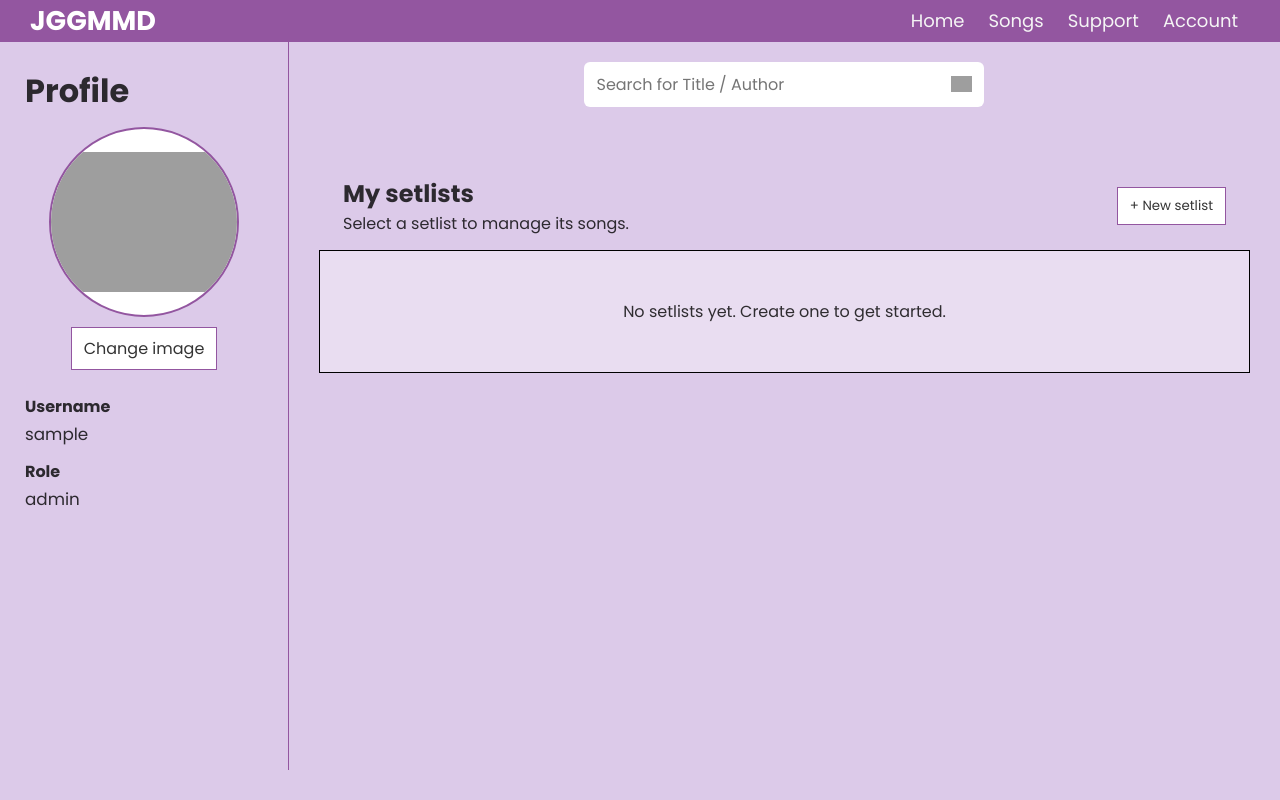
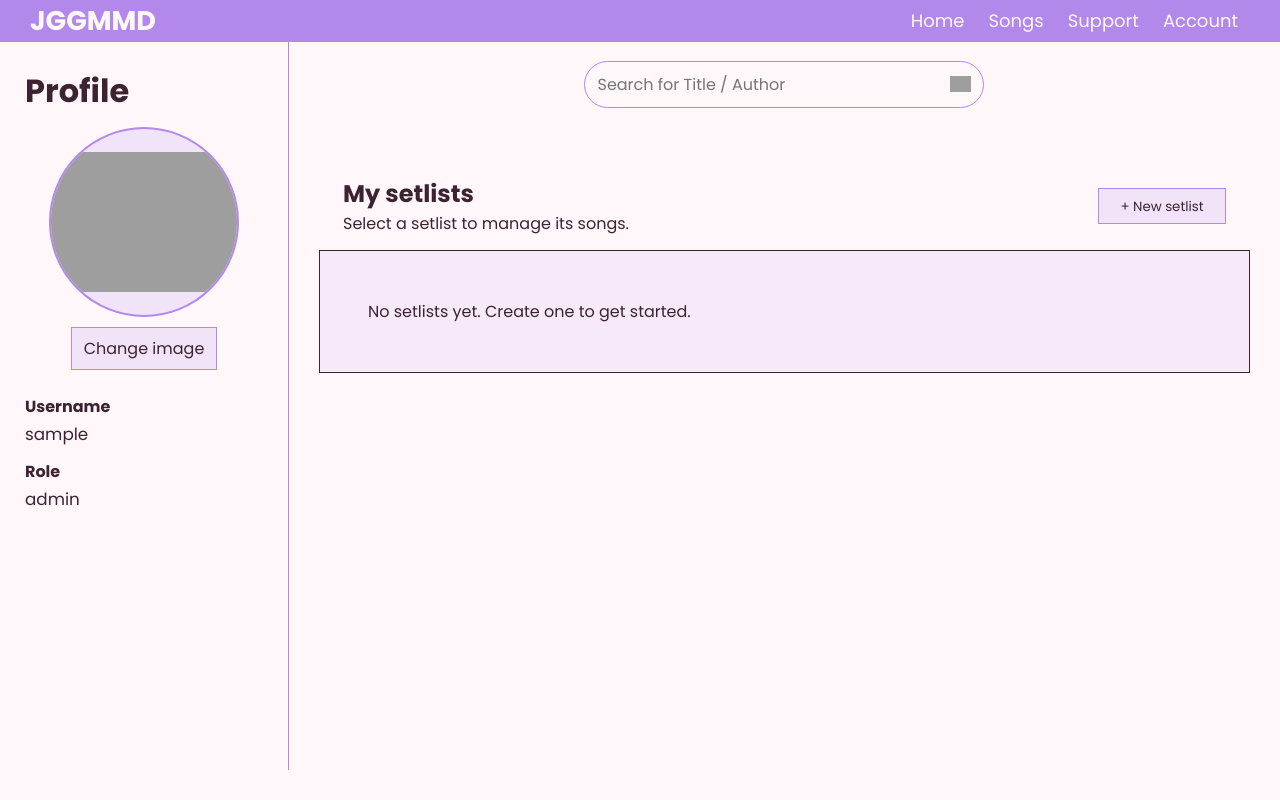
Before and after one commit to Dino0207/JGGMMD, a PHP site: page /musician.php in a window 1280 px wide. Run offline with PHP 8.4, Linux system fonts and the light colour scheme; the visitor is signed in with stand-in values (Sample User, id 1); tables that the repository leaves empty or names only in its code hold one stand-in row (values such as "Sample post"); data that the repository does not hold is empty; some libraries are stand-ins or nearby versions; grey boxes are pictures that could not be loaded.

Commit message:
fixed stuffs

```diff
--- a/frontend/musician.php
+++ b/frontend/musician.php
@@ -19,13 +19,13 @@ if (!empty($_SESSION['username'])) {
     <link rel="stylesheet" href="styles.css">
 </head>
 <body>
-    <div class="hamburger">
-        <span></span>
-        <span></span>
-        <span></span>
-    </div>
     <nav class="navbar">
         <h2>JGGMMD</h2>
+        <button type="button" class="hamburger" aria-label="Toggle navigation" aria-expanded="false">
+            <span></span>
+            <span></span>
+            <span></span>
+        </button>
 
         <div class="nav-menu">
             <button type="button" id="home-nav">Home</button>
@@ -39,6 +39,7 @@ if (!empty($_SESSION['username'])) {
             <div class="nav-dropdown account-dropdown" id="account-nav-menu">
                 <button type="button" data-account-action="password">Change password</button>
                 <button type="button" data-account-action="email">Change email</button>
+                <button type="button" data-account-action="logout">Logout</button>
             </div>
         </div>
 
--- a/frontend/styles.css
+++ b/frontend/styles.css
@@ -1,11 +1,13 @@
 @import url("https://fonts.googleapis.com/css2?family=Poppins:wght@400;500;700&display=swap");
 
 :root {
-    --primary-color: #9356a0;
-    --secondary-color: #b294bd;
-    --third-color:#ffbbfc;
-    --background-color: #dccae9;
-    --text-color: rgba(0, 0, 0, 0.8);
+    --primary-color: #B388EB;
+    --secondary-color: #F7AEF8;
+    --third-color: #F7AEF8;
+    --background-color: #FFF7F9;
+    --surface-color: #F1E3F8;
+    --text-color: #3D2331;
+    --input-boxes: #e6e5e6;
 }
 
 * {
@@ -33,7 +35,7 @@ body {
     justify-content: space-between;
     align-items: center;
     background: var(--primary-color);
-    color: white;
+    color: var(--background-color);
     h2, h1 {
         width: 100%;
         display: flex;
@@ -165,23 +164,24 @@ body {
         width: 100%;
         padding: 20px;
         display: flex;
-        justify-content: center;
+          justify-content: center;
         align-items: center;
 
         .search-field {
             width: 100%;
             max-width: 400px;
             padding: 0 12px;
-            border-radius: 6px;
-            background: white;
+            border-radius: 25px;
+            background: var(--background-color);
             display: flex;
             align-items: center;
+            border: 1px solid var(--primary-color);
             gap: 8px;
         }
         .search-field input[type="search"] {
             width: 100%;
-            order: 1;
             padding: 10px 0;
+            background: transparent;
             border: none;
             outline: none;
             font-size: 16px;
@@ -212,12 +212,11 @@ body {
             overflow-y: auto;
             padding: 24px;
             display: flex;
-            justify-content: center;
+            flex-direction: row;
             gap: 20px;
-            align-content: center;
-            border: 1px solid black;
+            border: 1px solid var(--text-color);
             box-sizing: border-box;
-            background: rgb(255 255 255 / 35%);
+            background: rgb(241 227 248 / 65%);
                 max-width: 1140px;
 
 
@@ -272,7 +271,7 @@ body {
         border: 0;
         padding: 7px 12px;
         background: transparent;
-        color: whitesmoke;
+        color: var(--background-color);
         font: inherit;
         font-size: 18px;
         cursor: pointer;
@@ -286,6 +285,10 @@ body {
 
 }
 
+.hamburger {
+    display: none;
+}
+
 
 .nav-dropdown {
     position: absolute;
@@ -326,16 +329,18 @@ body {
 .setlist-actions button,
 .remove-song {
     border: 1px solid var(--primary-color);
-    background: white;
+    background: var(--surface-color);
     color: var(--text-color);
     padding: 8px 12px;
     cursor: pointer;
+    width: 8rem;
+    height: 36px;
 }
 
 .setlist-toolbar button:hover,
 .setlist-actions button:hover {
     background: var(--primary-color);
-    color: white;
+    color: var(--text-color);
 }
 
 .setlist-heading,
@@ -372,13 +378,13 @@ body {
     aspect-ratio: 1;
     border-radius: 50%;
     object-fit: contain;
-    background: white;
+    background: var(--surface-color);
     border: 2px solid var(--primary-color);
 }
 
 .profile-image-button {
     padding: 8px 12px;
-    background: white;
+    background: var(--surface-color);
     border: 1px solid var(--primary-color);
     cursor: pointer;
 }
```
Also changed, not shown: other parts of frontend/styles.css (+47 -29 lines), backend/account.php (+7 -0 lines), frontend/script.js (+52 -13 lines).
